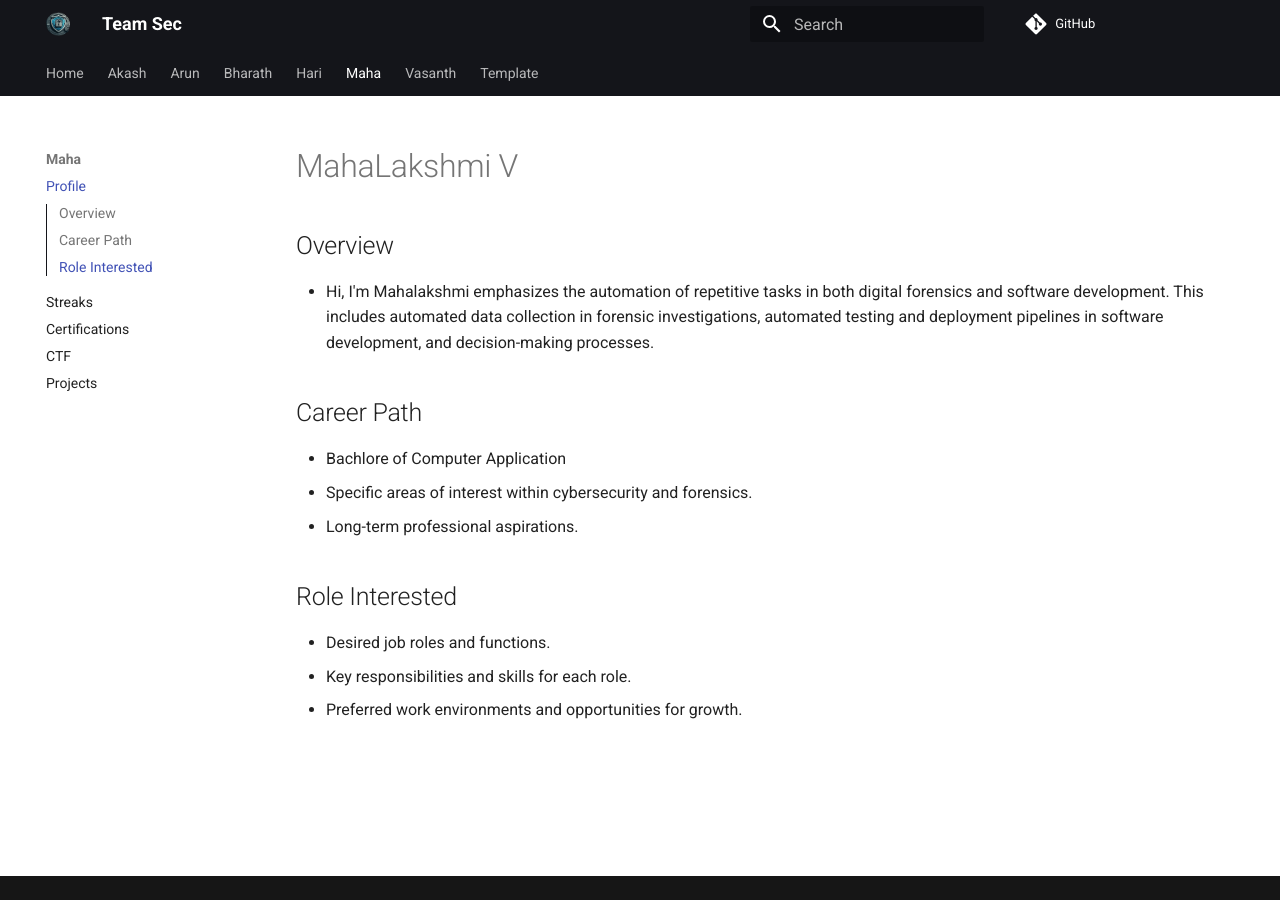
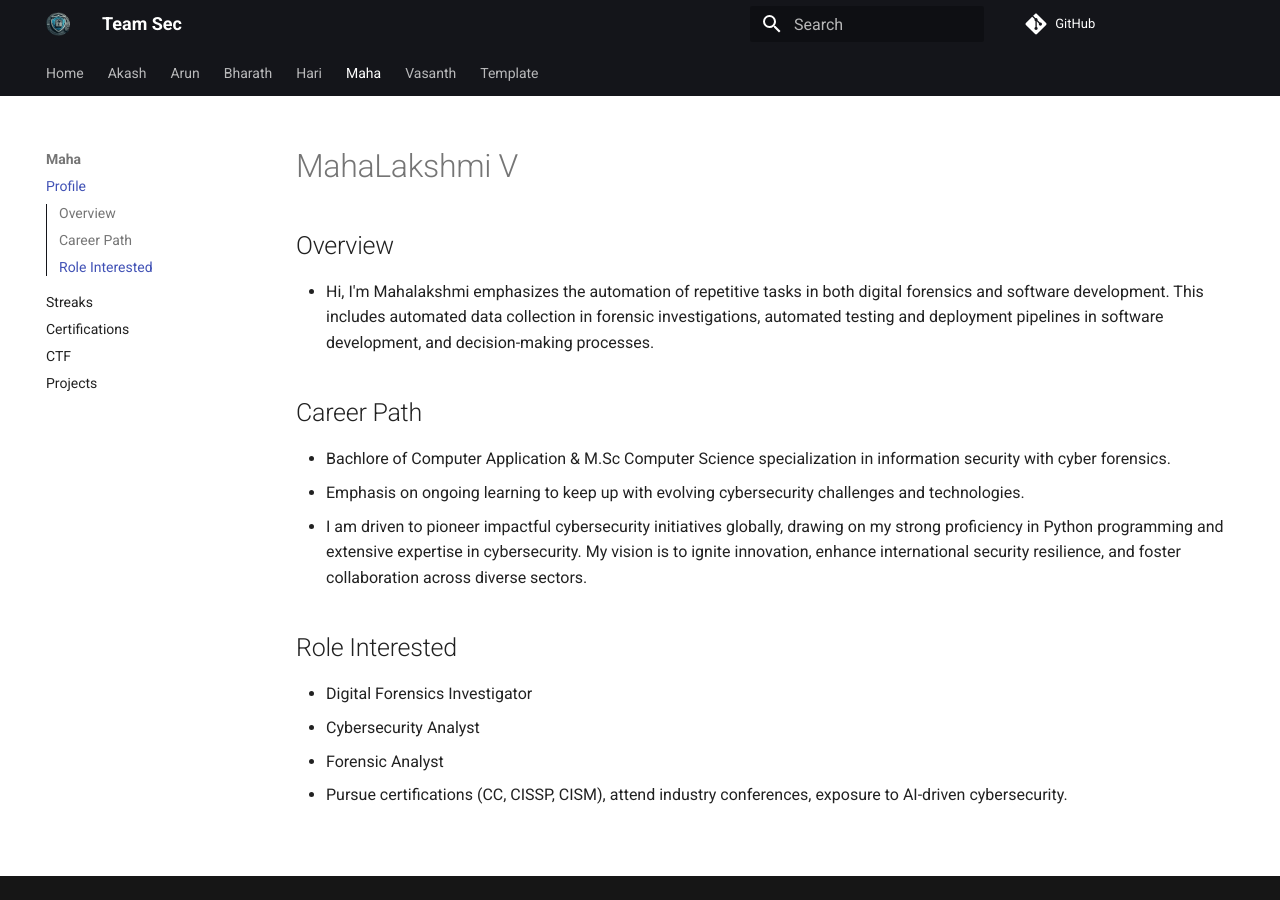
Before and after one commit to mr3xplorer/team_sec, an MkDocs documentation site: the page built from docs/Maha/maha.md, in a window 1280 px wide. Built offline with MkDocs 1.6.1 and Material for MkDocs 9.7.7, drawn with Linux system fonts in a browser that asks for light colours; comment, search, counter and statistics services are not loaded.

Commit message:
Update maha.md
overview, career path, role

```diff
--- a/docs/Maha/maha.md
+++ b/docs/Maha/maha.md
@@ -4,11 +4,12 @@
 - Hi, I'm Mahalakshmi emphasizes the automation of repetitive tasks in both digital forensics and software development. This includes automated data collection in forensic investigations, automated testing and deployment pipelines in software development, and decision-making processes.
 
 ## Career Path
-- Bachlore of Computer Application
-- Specific areas of interest within cybersecurity and forensics.
-- Long-term professional aspirations.
+- Bachlore of Computer Application &  M.Sc Computer Science specialization in information security with cyber forensics.
+- Emphasis on ongoing learning to keep up with evolving cybersecurity challenges and technologies.
+- I am driven to pioneer impactful cybersecurity initiatives globally, drawing on my strong proficiency in Python programming and extensive expertise in cybersecurity. My vision is to ignite innovation, enhance international security resilience, and foster collaboration across diverse sectors.
 
 ## Role Interested
-- Desired job roles and functions.
-- Key responsibilities and skills for each role.
-- Preferred work environments and opportunities for growth.
+- Digital Forensics Investigator
+- Cybersecurity Analyst
+- Forensic Analyst
+- Pursue certifications (CC, CISSP, CISM), attend industry conferences, exposure to AI-driven cybersecurity.
```
